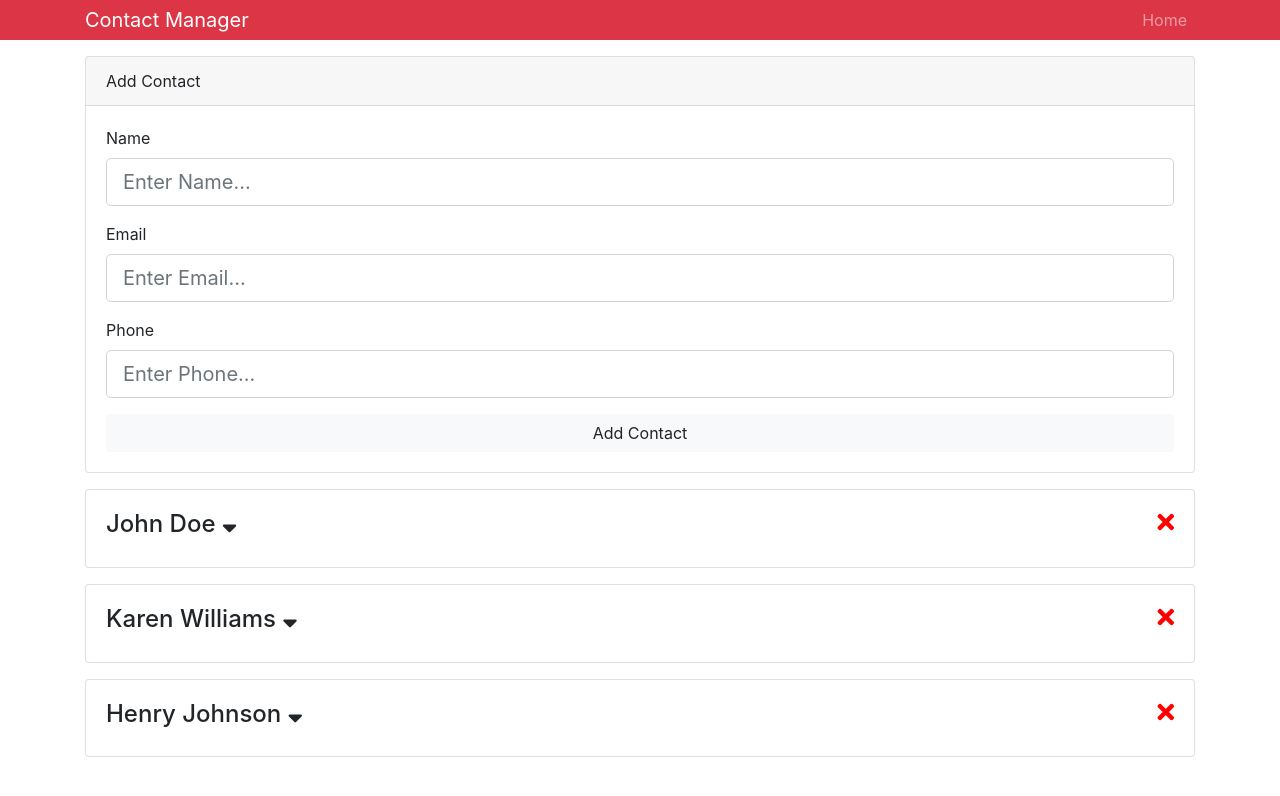
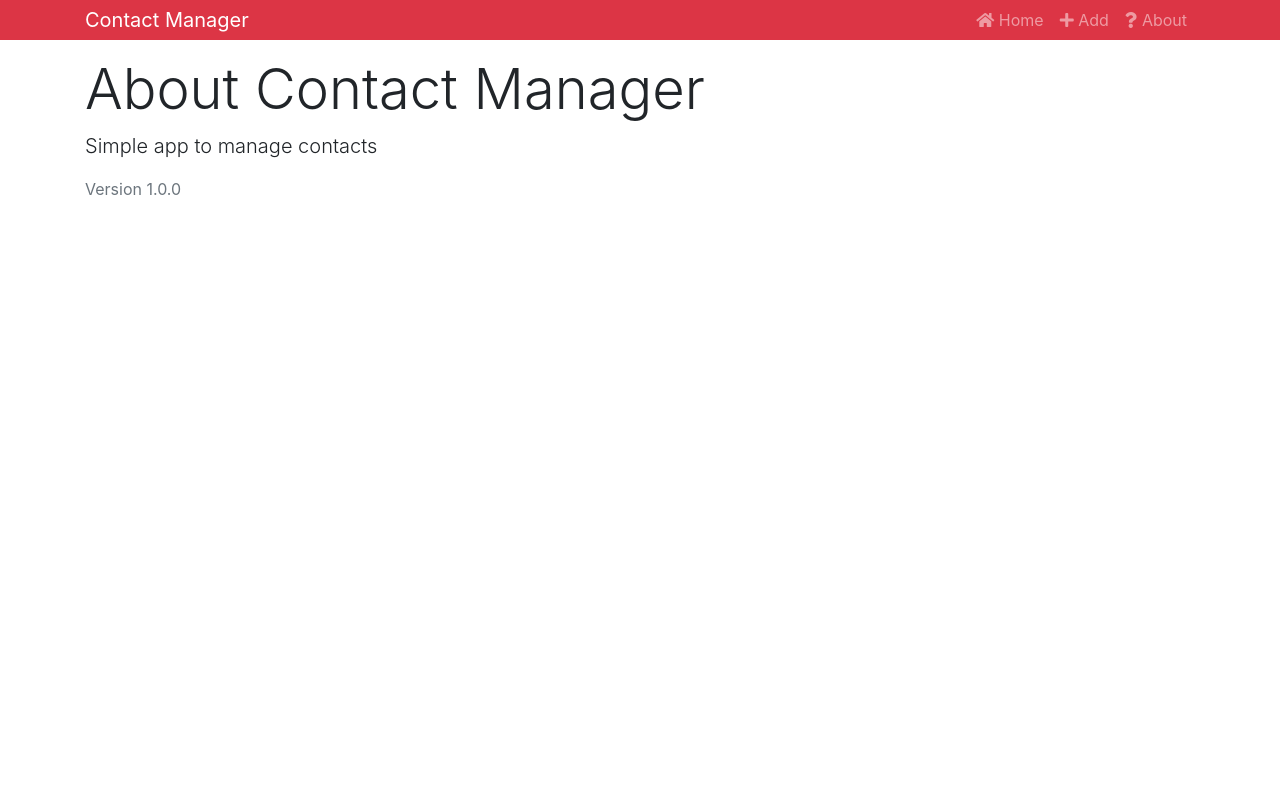
Before and after one commit to AlexLMiddleton/contactmanager, a React (Create React App) app: page /about in a window 1280 px wide. Shown: the top 796 px of the page. Built offline with nearby package versions, Linux system fonts and the light colour scheme.

Commit message:
Created routes

```diff
--- a/package.json
+++ b/package.json
@@ -7,6 +7,7 @@
     "classnames": "^2.2.6",
     "react": "^16.4.2",
     "react-dom": "^16.4.2",
+    "react-router-dom": "^4.3.1",
     "react-scripts": "1.1.4",
     "uuid": "^3.3.2"
   },
--- a/src/App.js
+++ b/src/App.js
@@ -1,7 +1,10 @@
 import React, { Component } from "react";
+import { BrowserRouter as Router, Route, Switch } from "react-router-dom";
 import Contacts from "./components/contacts/Contacts";
+import AddContact from "./components/contacts/AddContact";
 import Header from "./components/layout/Header";
-import AddContact from "./components/contacts/AddContact";
+import About from "./components/pages/About";
+import NotFound from "./components/pages/NotFound";
 
 import { Provider } from "./context";
 
@@ -12,13 +15,19 @@
 	render() {
 		return (
 			<Provider>
-				<div className="App">
-					<Header branding="Contact Manager" />
-					<div className="container">
-						<AddContact />
-						<Contacts />
+				<Router>
+					<div className="App">
+						<Header branding="Contact Manager" />
+						<div className="container">
+							<Switch>
+								<Route exact path="/" component={Contacts} />
+								<Route exact path="/contact/add" component={AddContact} />
+								<Route exact path="/about" component={About} />
+								<Route component={NotFound} />
+							</Switch>
+						</div>
 					</div>
-				</div>
+				</Router>
 			</Provider>
 		);
 	}
--- a/src/components/contacts/AddContact.js
+++ b/src/components/contacts/AddContact.js
@@ -52,6 +52,8 @@
 			phone: "",
 			errors: {}
 		});
+
+		this.props.history.push("/");
 	};
 
 	onChange = e => this.setState({ [e.target.name]: e.target.value });
--- a/src/components/contacts/Contacts.js
+++ b/src/components/contacts/Contacts.js
@@ -10,6 +10,9 @@
 					const { contacts } = value;
 					return (
 						<React.Fragment>
+							<h1 className="display-4 mb-2">
+								<span className="text-danger">Contact</span> List
+							</h1>
 							{contacts.map(contact => (
 								<Contact key={contact.id} contact={contact} />
 							))}
--- a/src/components/layout/Header.js
+++ b/src/components/layout/Header.js
@@ -1,5 +1,6 @@
 import React from "react";
 import PropTypes from "prop-types";
+import { Link } from "react-router-dom";
 
 const Header = props => {
 	const { branding } = props;
@@ -12,9 +13,19 @@
 				<div>
 					<ul className="navbar-nav mr-auto">
 						<li className="nav-item">
-							<a href="/" className="nav-link">
-								Home
-							</a>
+							<Link to="/" className="nav-link">
+								<i className="fas fa-home" /> Home
+							</Link>
+						</li>
+						<li className="nav-item">
+							<Link to="/contact/add" className="nav-link">
+								<i className="fas fa-plus" /> Add
+							</Link>
+						</li>
+						<li className="nav-item">
+							<Link to="/about" className="nav-link">
+								<i className="fas fa-question" /> About
+							</Link>
 						</li>
 					</ul>
 				</div>
--- /dev/null
+++ b/src/components/pages/About.js
@@ -0,0 +1,11 @@
+import React from "react";
+
+export default () => {
+	return (
+		<div>
+			<h1 className="display-4">About Contact Manager</h1>
+			<p className="lead">Simple app to manage contacts</p>
+			<p className="text-secondary">Version 1.0.0</p>
+		</div>
+	);
+};
--- /dev/null
+++ b/src/components/pages/NotFound.js
@@ -0,0 +1,12 @@
+import React from "react";
+
+export default () => {
+	return (
+		<div>
+			<h1 className="display-4">
+				<span className="text-danger">404</span> Page Not Found
+			</h1>
+			<p className="lead">Sorry, that page does not exist</p>
+		</div>
+	);
+};
```
Also changed, not shown: 1 other file (tests, documents, lock files or other folders).
